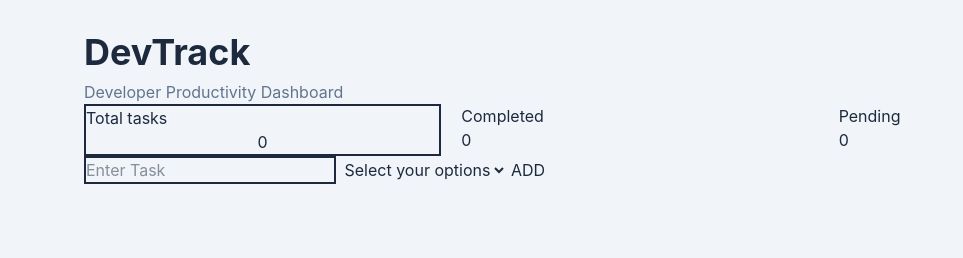
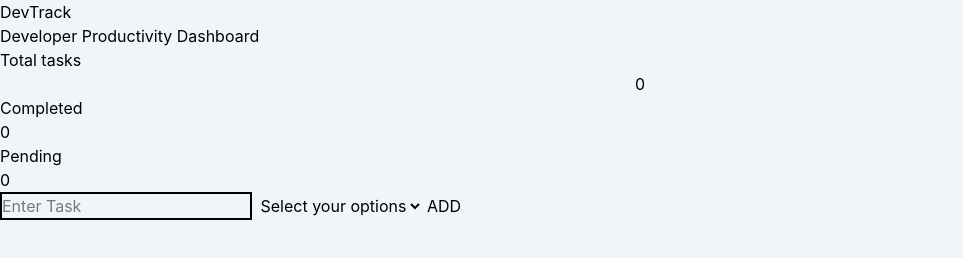
Before and after one commit to rawatvipin756/devTrack, a website: page index.html in a window 1280 px wide. Shown: the whole page, without its empty margins (0-963 px from the left). Drawn offline with Linux system fonts and the light colour scheme.

Commit message:
Update index.html

```diff
--- a/index.html
+++ b/index.html
@@ -6,15 +6,15 @@
     <title>DevTrack</title>
     <link rel="stylesheet" href="./src/output.css">
 </head>
-<body class="min-h-screen bg-slate-100 text-slate-800">
-    <div class="mx-auto max-w-6xl px-5 py-8">
+<body class="bg bg-slate-100">
+    <div >
         <header>
-            <h1 class="text-4xl font-bold text-slate-800">DevTrack</h1>
-            <p class="text-slate-500 mt-2 ">Developer Productivity Dashboard</p>
+            <h1>DevTrack</h1>
+            <p >Developer Productivity Dashboard</p>
         </header>
         <main>
-            <section id="dashBoard" class="grid grid-cols-1 gap-5 sm:grid-cols-2 lg:grid-cols-3">
-                <div class="border-2 w-">
+            <section id="dashBoard">
+                <div>
                     <h3>Total tasks</h3>
                     <p id="totalTask" class="text-center">0</p>
                 </div>
```
